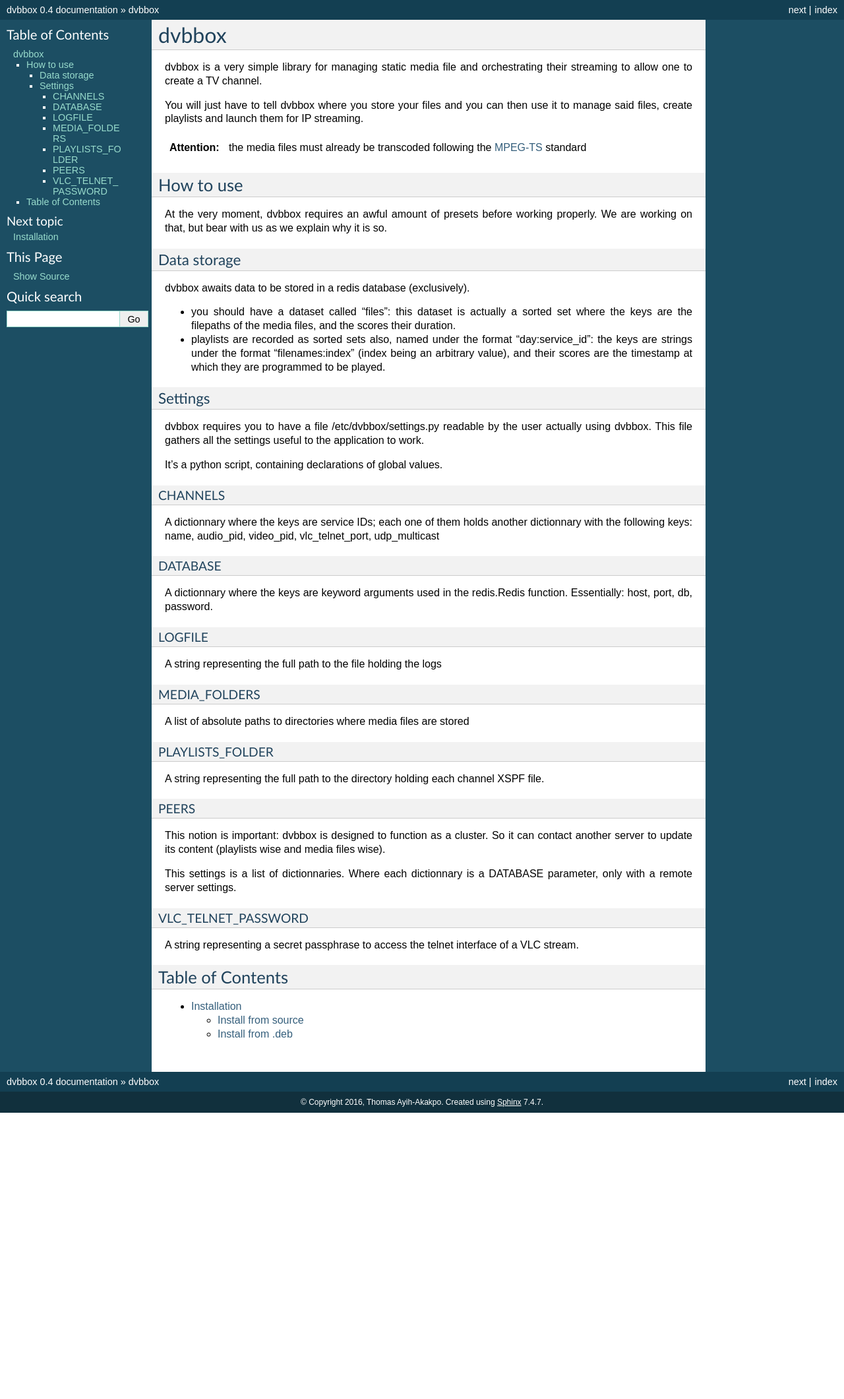
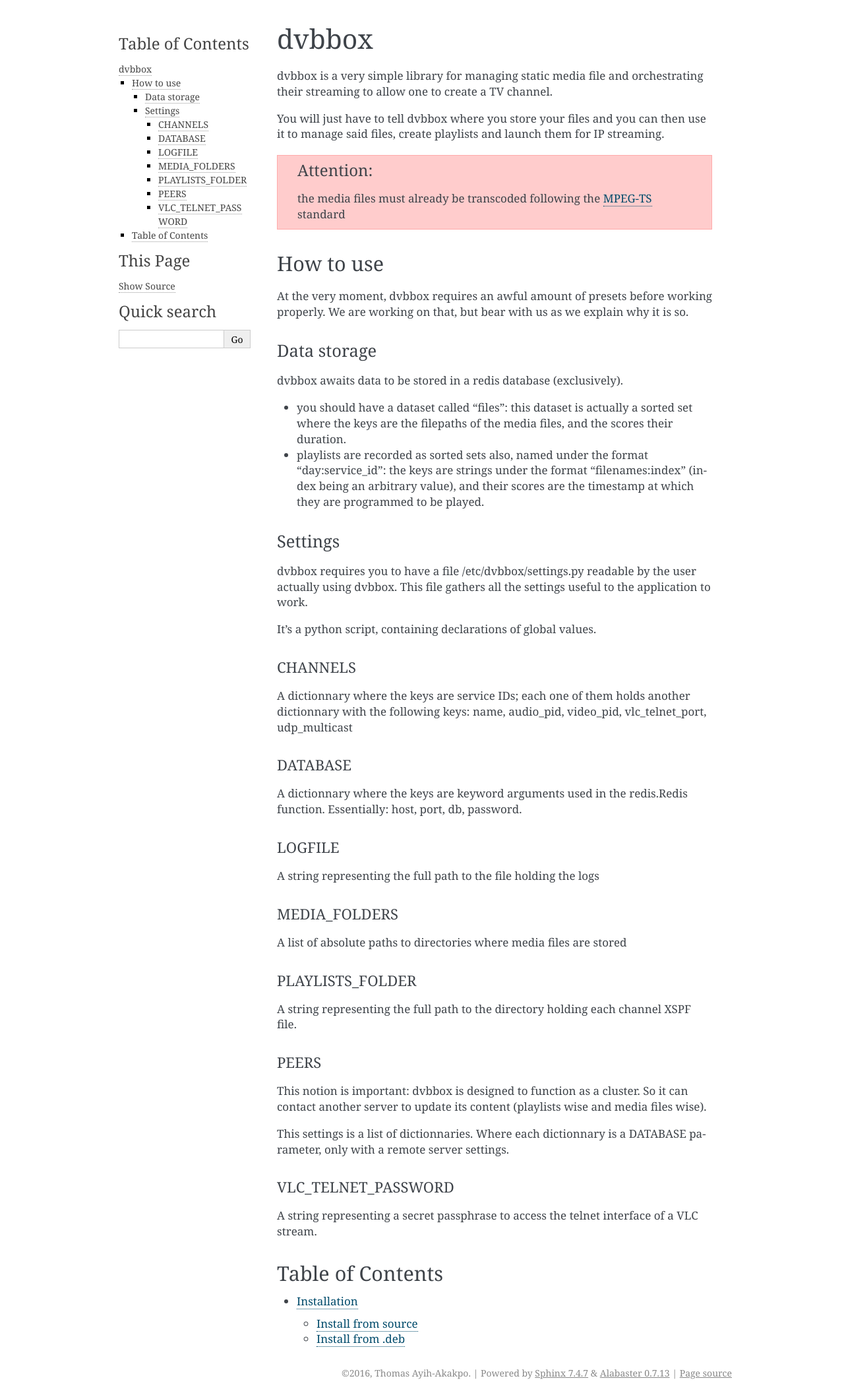
Before and after one commit to drowolath/dvbbox, a Sphinx documentation site: the page built from docs/index.rst, in a window 1280 px wide. Shown: the whole page at 66% size. Built offline with Sphinx 7.4.7, drawn with Linux system fonts in a browser that asks for light colours; before the commit the page ends 1687 px from its top, so only the background shows below that.

Commit message:
changing theme

```diff
--- a/docs/conf.py
+++ b/docs/conf.py
@@ -12,6 +12,7 @@
 # All configuration values have a default; values that are commented out
 # serve to show the default.
 
+import alabaster
 import sys
 import os
 
@@ -28,7 +29,7 @@
 # Add any Sphinx extension module names here, as strings. They can be
 # extensions coming with Sphinx (named 'sphinx.ext.*') or your custom
 # ones.
-extensions = ["sphinxtogithub"]
+extensions = ["sphinxtogithub", "alabaster"]
 
 # Add any paths that contain templates here, relative to this directory.
 templates_path = ['_templates']
@@ -98,7 +99,7 @@
 
 # The theme to use for HTML and HTML Help pages.  See the documentation for
 # a list of builtin themes.
-html_theme = 'default'
+html_theme = 'alabaster'
 
 # Theme options are theme-specific and customize the look and feel of a theme
 # further.  For a list of options available for each theme, see the
@@ -106,7 +107,7 @@
 #html_theme_options = {}
 
 # Add any paths that contain custom themes here, relative to this directory.
-#html_theme_path = []
+html_theme_path = [alabaster.get_path()]
 
 # The name for this set of Sphinx documents.  If None, it defaults to
 # "<project> v<release> documentation".
```
